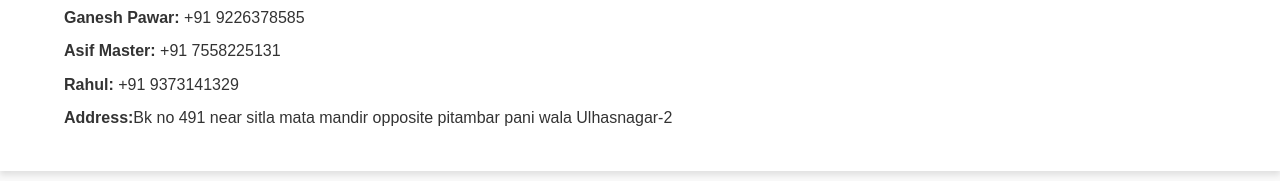
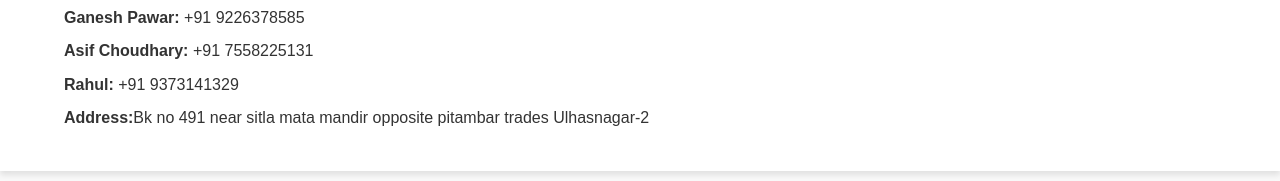
Before and after one commit to suhail17095/Ganesh_shop, a plain HTML site: page index.html in a window 1280 px wide. Shown: the part 306-487 px from the top of the page. Drawn offline with Linux system fonts and the light colour scheme.

Commit message:
few changes

```diff
--- a/index.html
+++ b/index.html
@@ -19,9 +19,9 @@
       <h2>Shop Details</h2>
       <p><strong>Shop Name:</strong> GK Garments</p>
       <p><strong>Ganesh Pawar: </strong> +91 9226378585</p>
-      <p><strong>Asif Master: </strong>+91 7558225131</p>
+      <p><strong>Asif Choudhary: </strong>+91 7558225131</p>
       <p><strong>Rahul: </strong>+91 9373141329</p>
-      <p><strong>Address:</strong>Bk no 491 near sitla mata mandir opposite pitambar pani wala Ulhasnagar-2</p>
+      <p><strong>Address:</strong>Bk no 491 near sitla mata mandir opposite pitambar trades Ulhasnagar-2</p>
     </div>
   </section>
 
```
